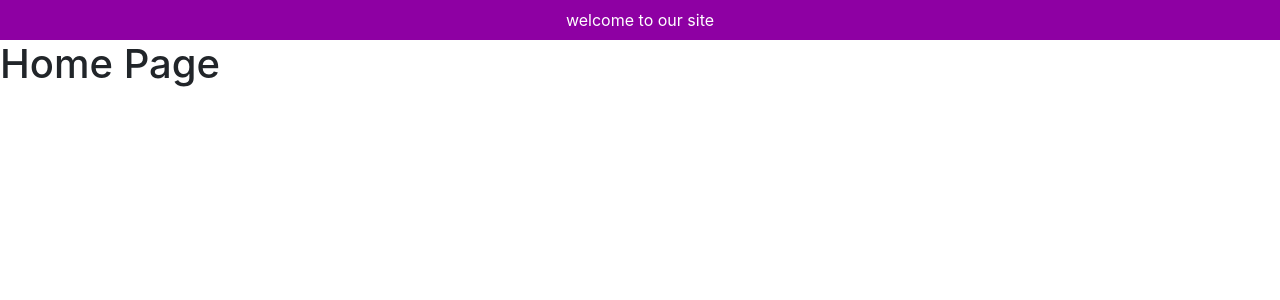
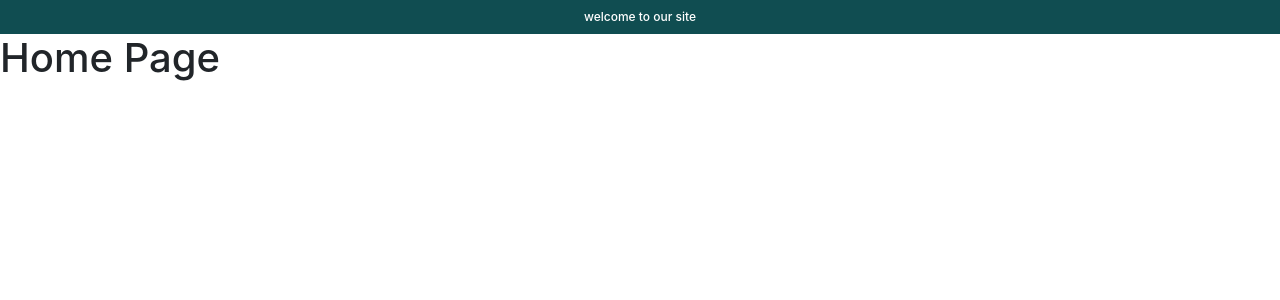
Before and after one commit to AshimaKamboj/E-commerce, a React (Create React App) app: page / in a window 1280 px wide. Shown: the top 300 px of the page. Built offline with nearby package versions, Linux system fonts and the light colour scheme.

Commit message:
changed color

```diff
--- a/src/App.css
+++ b/src/App.css
@@ -1,7 +1,7 @@
 *{margin:0px; padding:0px;}
 @import url('https://fonts.googleapis.com/css2?family=Lato:ital,wght@0,100;0,300;0,400;0,700;0,900;1,100;1,300;1,400;1,700;1,900&display=swap');
 
-body{font-family: "Lato",sans-serif;}
-.bg-purple{background:#8e00a3;}
+body{font-family: "Lato",sans-serif; font-size:14px;}
+.bg-blue{background:#104d51;}
 .headerWrapper .top-strip{padding: 8px 0px;}
-.headerWrapper .top-strip p{color:#fff;}
+.headerWrapper .top-strip p{color:#fff;font-size:12px;font-weight:500;}
--- a/src/Components/Header/index.js
+++ b/src/Components/Header/index.js
@@ -2,7 +2,7 @@ const Header=()=>{
 return(
     <>
      <div className="headerWrapper">
-        <div className="top-strip bg-purple">
+        <div className="top-strip bg-blue">
             <div className="container">
                 <p className="mb-0 mt-0 text-center">welcome to our site</p>
             </div>
```
